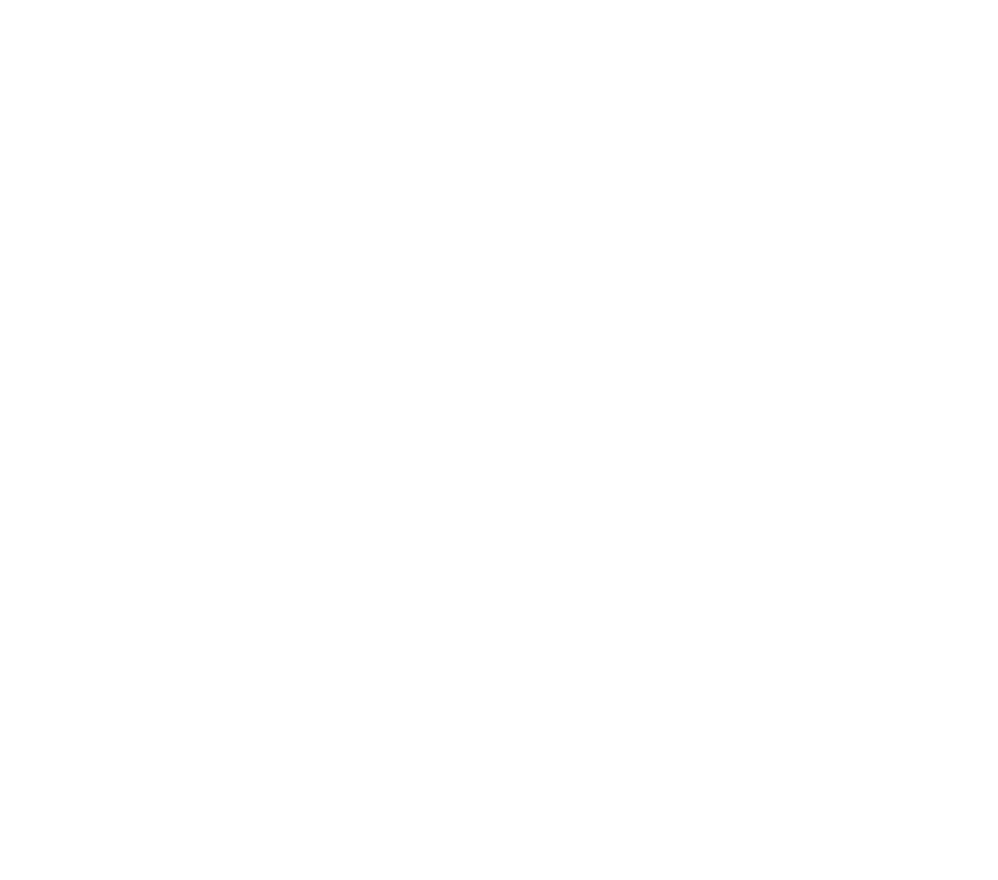
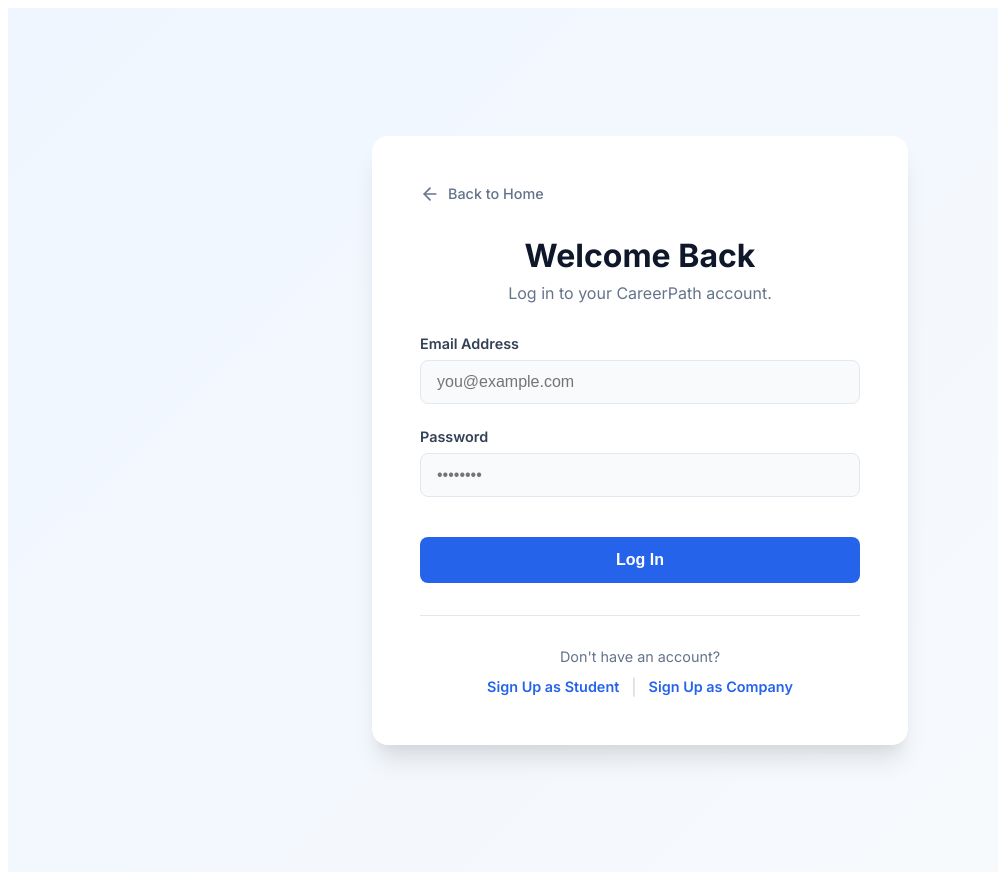
Before and after one commit to minindumadhawa/CareerPath, a React (Create React App) app in the folder frontend/: page /login in a window 1280 px wide. Before the commit this address had no page. Shown: the whole page, without its empty margins (0-998 px from the left). Before the commit the page ends 800 px from the top, so only its background shows below. Built offline with nearby package versions, Linux system fonts and the light colour scheme.

Commit message:
cr login page

```diff
--- a/frontend/src/App.js
+++ b/frontend/src/App.js
@@ -3,6 +3,7 @@
 import Home from './Components/Home/Home';
 import StudentSignup from './Components/Signup/StudentSignup';
 import CompanySignup from './Components/Signup/CompanySignup';
+import Login from './Components/Login/Login';
 
 function App() {
   return (
@@ -10,6 +11,7 @@
       <div className="App">
         <Routes>
           <Route path="/" element={<Home />} />
+          <Route path="/login" element={<Login />} />
           <Route path="/signup/student" element={<StudentSignup />} />
           <Route path="/signup/company" element={<CompanySignup />} />
         </Routes>
--- a/frontend/src/Components/Home/Home.js
+++ b/frontend/src/Components/Home/Home.js
@@ -26,7 +26,7 @@
             <a href="#contact">Contact</a>
           </div>
           <div className="nav-actions">
-            <button className="btn-login">Login</button>
+            <button className="btn-login" onClick={() => navigate('/login')}>Login</button>
             <button className="btn-signup" onClick={() => navigate('/signup/student')}>Sign Up</button>
           </div>
         </div>
--- /dev/null
+++ b/frontend/src/Components/Login/Login.css
@@ -0,0 +1,158 @@
+.login-page {
+  min-height: 100vh;
+  display: flex;
+  align-items: center;
+  justify-content: center;
+  background: linear-gradient(135deg, #eff6ff 0%, #f8fafc 100%);
+  padding: 2rem;
+  font-family: 'Inter', system-ui, sans-serif;
+}
+
+.login-card {
+  background: white;
+  width: 100%;
+  max-width: 440px;
+  border-radius: 16px;
+  box-shadow: 0 20px 25px -5px rgba(0, 0, 0, 0.1), 0 10px 10px -5px rgba(0, 0, 0, 0.04);
+  padding: 3rem;
+  position: relative;
+}
+
+.back-link {
+  display: inline-flex;
+  align-items: center;
+  gap: 0.5rem;
+  color: #64748b;
+  text-decoration: none;
+  font-size: 0.9rem;
+  font-weight: 500;
+  margin-bottom: 2rem;
+  transition: color 0.2s;
+}
+
+.back-link:hover {
+  color: #2563eb;
+}
+
+.login-header {
+  text-align: center;
+  margin-bottom: 2rem;
+}
+
+.login-header h2 {
+  font-size: 2rem;
+  font-weight: 700;
+  color: #0f172a;
+  margin-bottom: 0.5rem;
+  margin-top: 0;
+}
+
+.login-header p {
+  color: #64748b;
+  margin: 0;
+}
+
+.error-alert {
+  background: #fef2f2;
+  color: #ef4444;
+  padding: 1rem;
+  border-radius: 8px;
+  margin-bottom: 1.5rem;
+  font-size: 0.9rem;
+  text-align: center;
+  border: 1px solid #fecaca;
+}
+
+.login-form .form-group {
+  margin-bottom: 1.5rem;
+}
+
+.login-form label {
+  display: block;
+  font-size: 0.9rem;
+  font-weight: 600;
+  color: #334155;
+  margin-bottom: 0.5rem;
+}
+
+.login-form input {
+  width: 100%;
+  padding: 0.75rem 1rem;
+  border: 1px solid #e2e8f0;
+  border-radius: 8px;
+  font-size: 1rem;
+  color: #0f172a;
+  transition: all 0.2s;
+  background: #f8fafc;
+  box-sizing: border-box;
+}
+
+.login-form input:focus {
+  outline: none;
+  border-color: #2563eb;
+  background: white;
+  box-shadow: 0 0 0 3px rgba(37, 99, 235, 0.1);
+}
+
+.btn-submit {
+  width: 100%;
+  padding: 0.875rem;
+  background: #2563eb;
+  color: white;
+  border: none;
+  border-radius: 8px;
+  font-size: 1rem;
+  font-weight: 600;
+  cursor: pointer;
+  transition: background 0.2s, transform 0.1s;
+  margin-top: 1rem;
+}
+
+.btn-submit:hover:not(:disabled) {
+  background: #1d4ed8;
+}
+
+.btn-submit:active:not(:disabled) {
+  transform: scale(0.98);
+}
+
+.btn-submit:disabled {
+  background: #94a3b8;
+  cursor: not-allowed;
+}
+
+.login-footer {
+  margin-top: 2rem;
+  text-align: center;
+  border-top: 1px solid #e2e8f0;
+  padding-top: 1.5rem;
+}
+
+.login-footer p {
+  color: #64748b;
+  font-size: 0.9rem;
+  margin: 0.5rem 0;
+}
+
+.signup-links {
+  display: flex;
+  justify-content: center;
+  align-items: center;
+  gap: 0.75rem;
+  margin-top: 0.75rem;
+}
+
+.signup-links a {
+  color: #2563eb;
+  text-decoration: none;
+  font-weight: 600;
+  font-size: 0.9rem;
+}
+
+.signup-links a:hover {
+  text-decoration: underline;
+}
+
+.signup-links .divider {
+  color: #cbd5e1;
+}
--- /dev/null
+++ b/frontend/src/Components/Login/Login.js
@@ -0,0 +1,87 @@
+import React, { useState } from 'react';
+import { useNavigate, Link } from 'react-router-dom';
+import './Login.css';
+
+function Login() {
+  const [formData, setFormData] = useState({
+    email: '',
+    password: ''
+  });
+  const [error, setError] = useState('');
+  const [loading, setLoading] = useState(false);
+  const navigate = useNavigate();
+
+  const handleChange = (e) => {
+    setFormData({...formData, [e.target.name]: e.target.value});
+  };
+
+  const handleSubmit = async (e) => {
+    e.preventDefault();
+    setLoading(true);
+    setError('');
+
+    try {
+      const res = await fetch('http://localhost:5000/api/auth/login', {
+        method: 'POST',
+        headers: { 'Content-Type': 'application/json' },
+        body: JSON.stringify(formData)
+      });
+      const data = await res.json();
+
+      if (res.ok) {
+        alert(`Welcome back, ${data.user.name || data.user.email}!`);
+        // Save user detais to localstorage / global state in production
+        navigate('/');
+      } else {
+        setError(data.message || 'Login failed. Please check your credentials.');
+      }
+    } catch (err) {
+      setError('Network error. Could not connect to the server.');
+    } finally {
+      setLoading(false);
+    }
+  };
+
+  return (
+    <div className="login-page">
+      <div className="login-card">
+        <Link to="/" className="back-link">
+          <svg width="20" height="20" viewBox="0 0 24 24" fill="none" stroke="currentColor" strokeWidth="2" strokeLinecap="round" strokeLinejoin="round"><line x1="19" y1="12" x2="5" y2="12"></line><polyline points="12 19 5 12 12 5"></polyline></svg>
+          Back to Home
+        </Link>
+        <div className="login-header">
+           <h2>Welcome Back</h2>
+           <p>Log in to your CareerPath account.</p>
+        </div>
+
+        {error && <div className="error-alert">{error}</div>}
+
+        <form onSubmit={handleSubmit} className="login-form">
+           <div className="form-group">
+             <label>Email Address</label>
+             <input type="email" name="email" value={formData.email} onChange={handleChange} required placeholder="you@example.com" />
+           </div>
+           <div className="form-group">
+             <label>Password</label>
+             <input type="password" name="password" value={formData.password} onChange={handleChange} required placeholder="••••••••" />
+           </div>
+
+           <button type="submit" className="btn-submit" disabled={loading}>
+              {loading ? 'Logging in...' : 'Log In'}
+           </button>
+        </form>
+
+        <div className="login-footer">
+           <p>Don't have an account?</p>
+           <div className="signup-links">
+             <Link to="/signup/student">Sign Up as Student</Link>
+             <span className="divider">|</span>
+             <Link to="/signup/company">Sign Up as Company</Link>
+           </div>
+        </div>
+      </div>
+    </div>
+  );
+}
+
+export default Login;
```
Also changed, not shown: 2 other files (tests, documents, lock files or other folders).
